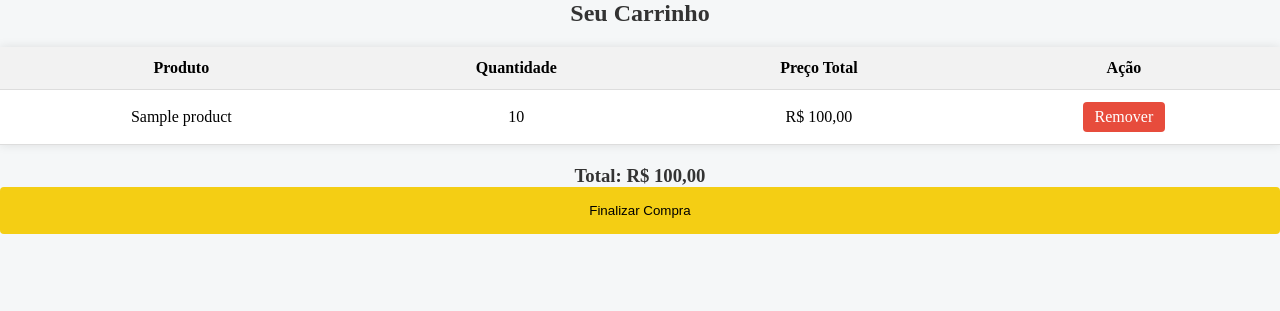
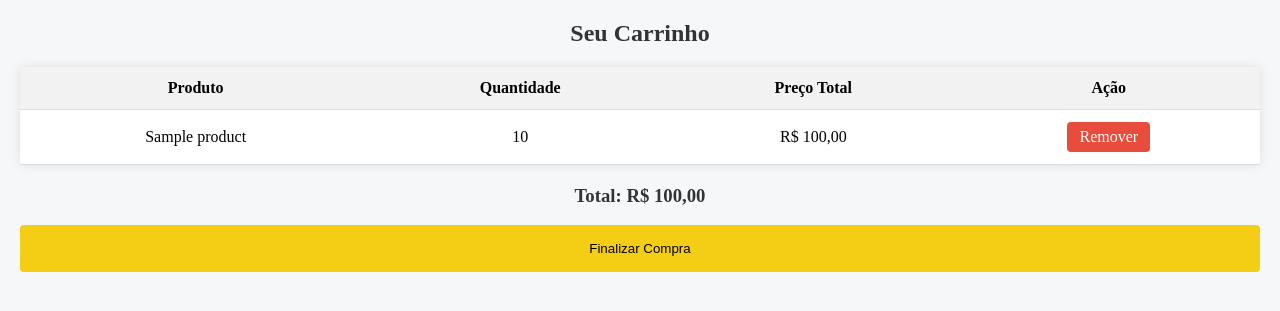
Before and after one commit to MarcosAGP/projeto_django, a Django app: page /cart/ in a window 1280 px wide. Shown: the part 69-380 px from the top of the page. Run offline with Django 5.2, Linux system fonts and the light colour scheme; a user stored in the database is signed in; tables that the repository leaves empty hold one stand-in row (values such as "Sample post"); parts of the project's set-up code (start-up, migrations or seed data) failed here and were passed over.

Commit message:
style: Algumas mexidas no carrinho

```diff
--- a/base_static/global/css/style.css
+++ b/base_static/global/css/style.css
@@ -155,6 +155,10 @@ ul {
 
 /* Carrinho */
 
+.cart {
+    margin: 20px;
+}
+
 h2, h3 {
     color: #333;
     text-align: center;
--- a/store/templates/store/cart.html
+++ b/store/templates/store/cart.html
@@ -1,6 +1,7 @@
 {% extends "base.html" %}
 
 {% block content %}
+    <div class="cart">
         <h2>Seu Carrinho</h2>
         <table>
             <tr>
@@ -21,8 +22,10 @@
             {% endfor %}
         </table>
         <h3>Total: R$ {{ total }}</h3>
+        <br>
         <form method="post" action="{% url 'checkout' %}">
             {% csrf_token %}
             <button type="submit">Finalizar Compra</button>
         </form>
+    </div>
 {% endblock %}
```
Lines whose indentation alone changed are shown as unchanged.
